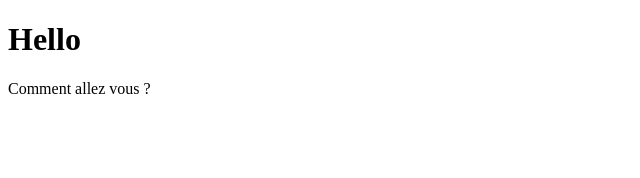
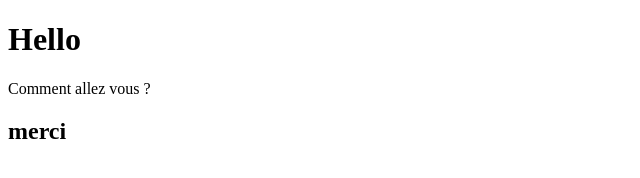
Before and after one commit to diegoply/STUDI-ASSOC-ECF, a plain HTML site: page index.html in a window 1280 px wide. Shown: the full height of the page, 0-640 px from the left. Drawn offline with Linux system fonts and the light colour scheme.

Commit message:
quatrième commit

```diff
--- a/index.html
+++ b/index.html
@@ -8,5 +8,6 @@
 <body>
     <h1>Hello</h1>
     <p>Comment allez vous ?</p>
+    <h2>merci</h2>
 </body>
 </html>
```
